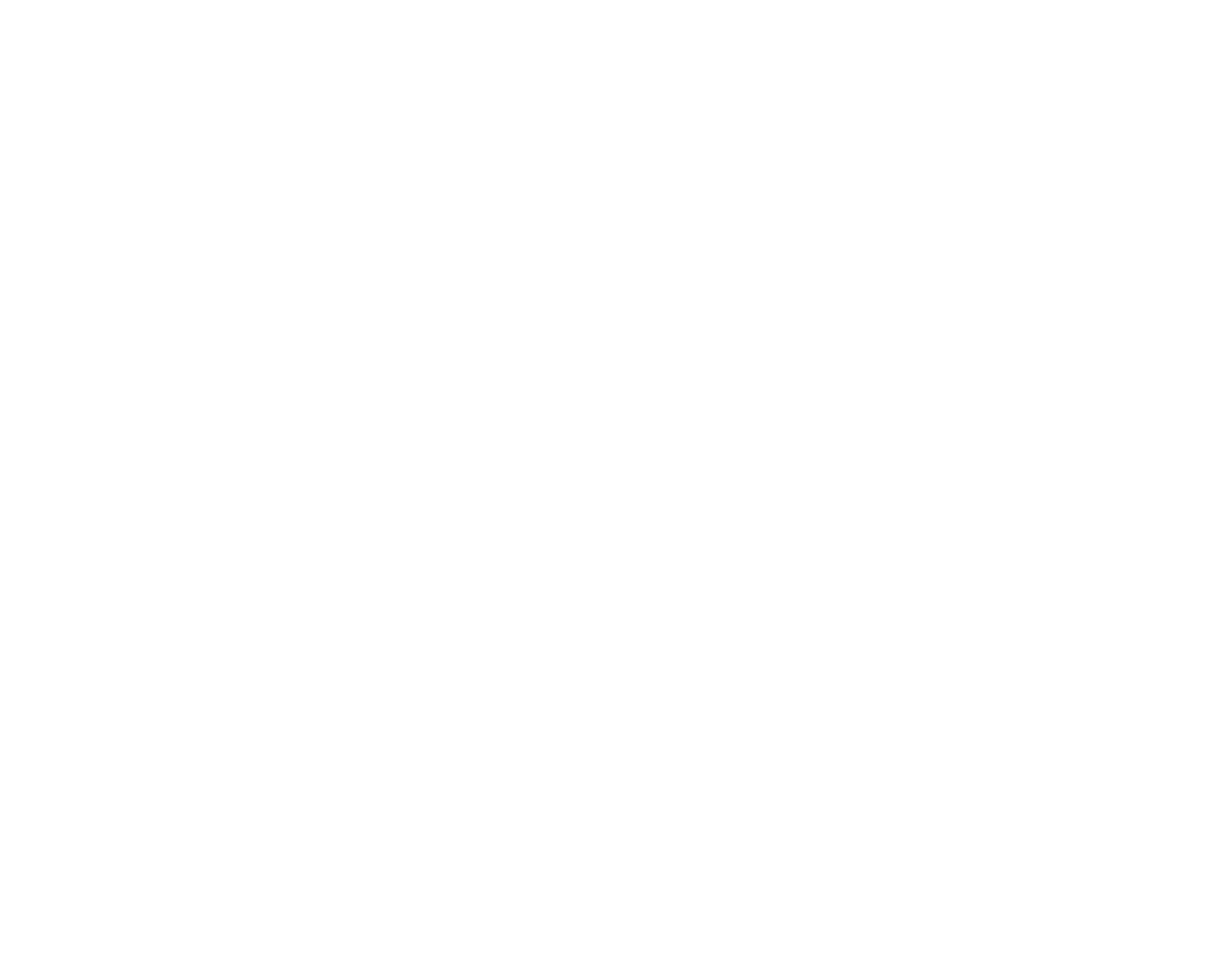
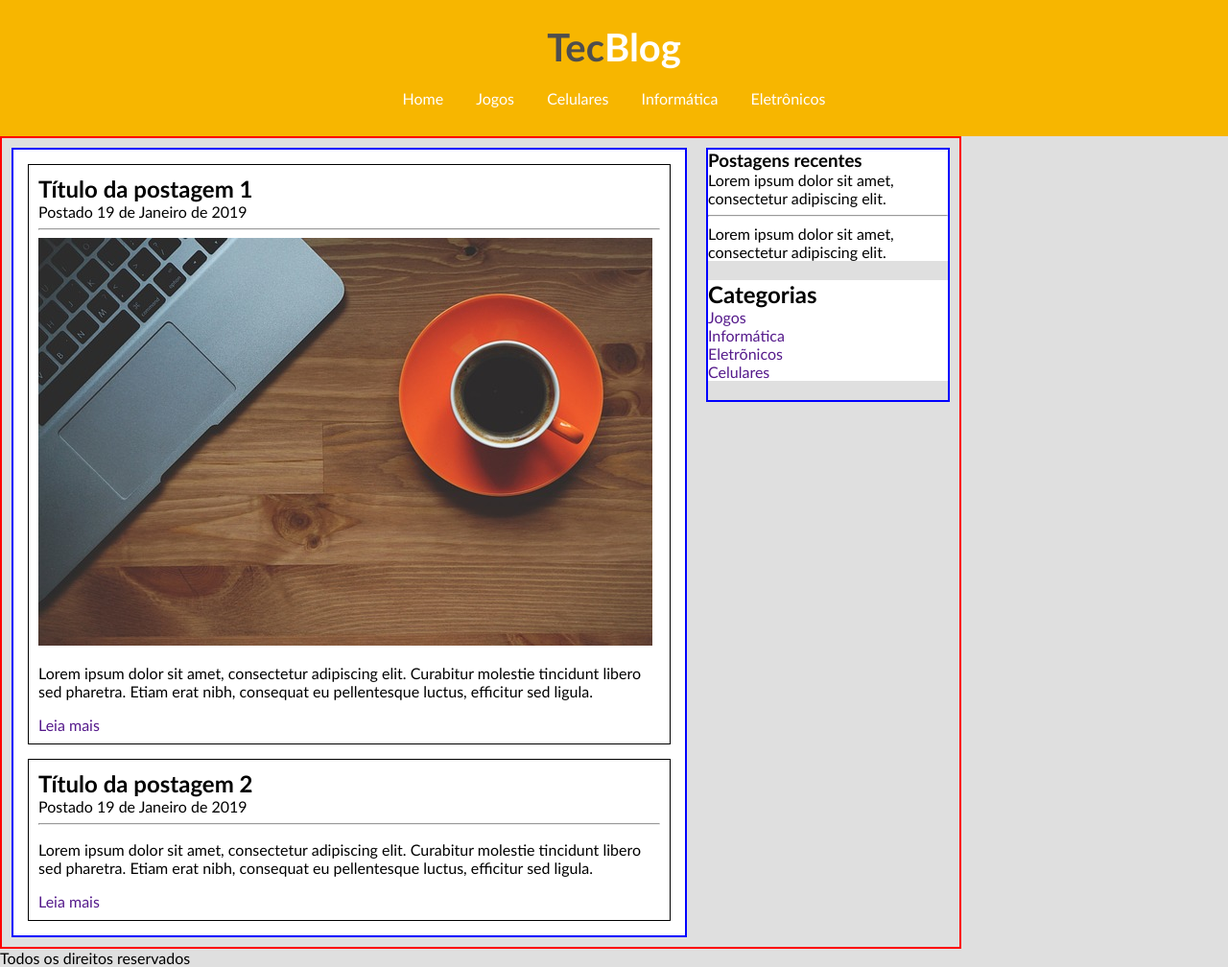
Before and after one commit to CastroFilipe/templateTecBlog, a plain HTML site: page index.html in a window 1280 px wide. Shown: the whole page at 96% size. Before the commit the page ends 800 px from the top, so only its background shows below. Drawn offline with Linux system fonts and the light colour scheme.

Commit message:
Cabecalho e menu de navegação

```diff
--- a/css/estilo.css
+++ b/css/estilo.css
@@ -0,0 +1,91 @@
+* {
+    font-family: "Trebuchet MS", Helvetica, sans-serif;
+}
+
+body {
+    background-color: #dfdfdf;
+    margin: 0px;
+    padding: 0px;
+}
+
+#logo{
+    margin: 5px;
+    font-size: 40px;
+    font-weight: bolder;
+    color: #4E4E4E;
+}
+
+#menu {
+    margin: 10px;
+    margin-top: 20px;
+}
+
+
+#cabecalho {
+    position: relative;
+    top: 0px;
+    background-color: #F7B600;
+    text-align: center;
+    padding: 20px;
+}
+
+a {
+    text-decoration: none;
+}
+
+.linkMenu {
+    padding: 15px;
+    color: #fff;
+}
+
+.linkMenu:hover {
+    color: #F7B600;
+    background: white;
+}
+
+.detalheLogo {
+    color: white;
+}
+
+
+
+#conteudo {
+    border: solid 2px red;
+    /* padding: 10px; */
+    float: left;
+}
+
+.areaDePostagem {
+    width: 700px;
+}
+
+.areaDePostagem, .areaLateral {
+    border: solid 2px blue;
+    float: left;
+    margin: 10px;
+    background-color: #fff;
+}
+
+.areaLateral {
+    background-color: #dfdfdf;
+}
+
+.postagem {
+    border: solid 1px black;
+    margin: 15px;
+    padding: 10px;
+}
+
+.postagemLateral {
+    background-color: #fff;
+    margin-bottom: 20px;
+    width: 250px;
+}
+
+.clear {
+    clear: both;
+}
+
+h2, h3 {
+    margin: 0px;
+}
--- a/index.html
+++ b/index.html
@@ -8,7 +8,83 @@
 </head>
 
 <body>
+    <div id="cabecalho">
+        <div id="logo">
+            <span>Tec<span class="detalheLogo">Blog</span></span>
+        </div>
 
+        <div id="menu">
+            <a href="" class="linkMenu">Home</a>
+            <a href="" class="linkMenu">Jogos</a>
+            <a href="" class="linkMenu">Celulares</a>
+            <a href="" class="linkMenu">Informática</a>
+            <a href="" class="linkMenu">Eletrônicos</a>
+        </div>
+
+
+    </div>
+    <!--Fim da div cabecalho-->
+
+    <div id="conteudo">
+        <div class="areaDePostagem">
+            <div class="postagem">
+                <h2>Título da postagem 1</h2>
+                Postado 19 de Janeiro de 2019
+                <hr>
+                <img src="imagens/imagem1.jpg" alt="img1">
+                <p>
+                    Lorem ipsum dolor sit amet, consectetur adipiscing elit. Curabitur molestie tincidunt
+                    libero sed pharetra. Etiam erat nibh, consequat eu pellentesque luctus, efficitur sed
+                    ligula.
+                </p>
+                <a href="">Leia mais</a>
+            </div>
+
+            <div class="postagem">
+                <h2>Título da postagem 2</h2>
+                Postado 19 de Janeiro de 2019
+                <hr>
+                <p>
+                    Lorem ipsum dolor sit amet, consectetur adipiscing elit. Curabitur molestie tincidunt
+                    libero sed pharetra. Etiam erat nibh, consequat eu pellentesque luctus, efficitur sed
+                    ligula.
+                </p>
+                <a href="">Leia mais</a>
+            </div>
+        </div>
+
+        <div class="areaLateral">
+            <div class="postagemLateral">
+                <h3>Postagens recentes</h3>
+                <div>
+                    Lorem ipsum dolor sit amet, consectetur adipiscing elit.
+                </div>
+
+                <hr>
+
+                <div>
+                    Lorem ipsum dolor sit amet, consectetur adipiscing elit.
+                </div>
+
+            </div>
+
+            <div class="postagemLateral">
+                <h2>Categorias</h2>
+                <div>
+                    <a href="">Jogos</a><br>
+                    <a href="">Informática</a><br>
+                    <a href="">Eletrõnicos</a><br>
+                    <a href="">Celulares</a>
+                </div>
+            </div>
+        </div>
+
+    </div>
+    <!--Fim da div conteudo-->
+
+    <div id="rodape" class="clear">
+        Todos os direitos reservados
+    </div>
 
 </body>
 
```
